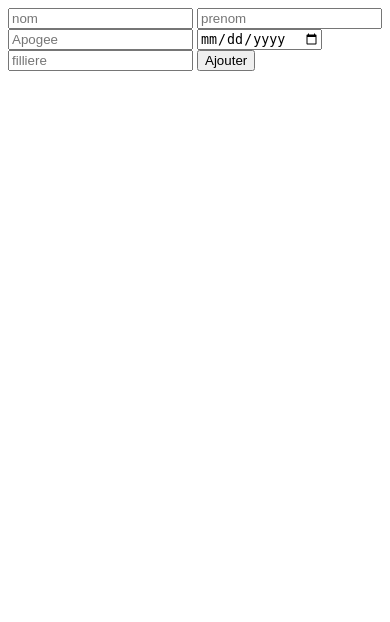
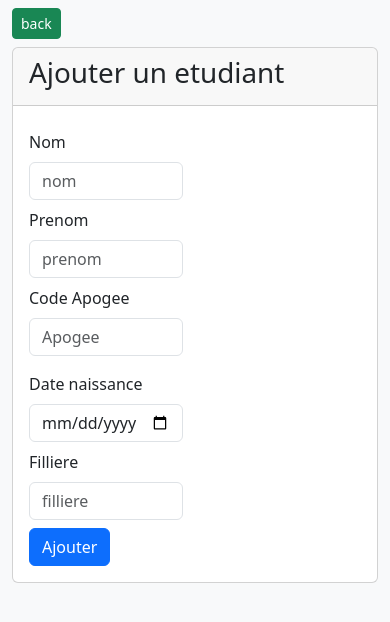
Before and after one commit to Anass-NB/Modules-libres-ESTFBS, a PHP site: page /ajout_etudiant.php in a window 390 px wide. Shown: the top 622 px of the page. Run offline with PHP 8.4, Linux system fonts and the light colour scheme.

```diff
--- a/ajout_etudiant.php
+++ b/ajout_etudiant.php
@@ -1,23 +1,12 @@
-<form method="post">
-  <input type="text" placeholder="nom" name="nom">
-  <input type="text" placeholder="prenom" name="prenom">
-  <input type="text" placeholder="Apogee" name="apogee">
-  <input type="date" placeholder="Date naissance" name="date_naissance">
-  <input type="text" placeholder="filliere" name="filiere">
-  <input type="submit" value="Ajouter" name="submit">
-
-</form>
-
-
 <?php
 
 if (isset($_POST["submit"])) {
   include "connexion.php";
-  $nom = $_POST["nom"] ;
-  $prenom = $_POST["prenom"] ;
-  $apogee = $_POST["apogee"] ;
-  $date_naissance = $_POST["date_naissance"] ;
-  $filiere = $_POST["filiere"] ;
+  $nom = $_POST["nom"];
+  $prenom = $_POST["prenom"];
+  $apogee = $_POST["apogee"];
+  $date_naissance = $_POST["date_naissance"];
+  $filiere = $_POST["filiere"];
   $statut = 1;
   $sql = "INSERT INTO `etudiant`  (nom, prenom, apogee,date_naissance,filiere,statut) VALUES (:nom, :prenom, :apogee,:date_naissance,:filiere,:statut)";
   $query = $db_con->prepare($sql);
@@ -32,3 +21,64 @@ if (isset($_POST["submit"])) {
   header("Location: gestion.php");
 }
 ?>
+<!DOCTYPE html>
+<html lang="en">
+
+<head>
+  <meta charset="UTF-8">
+  <meta http-equiv="X-UA-Compatible" content="IE=edge">
+  <meta name="viewport" content="width=device-width, initial-scale=1.0">
+  <link href="https://cdn.jsdelivr.net/npm/bootstrap@5.3.0-alpha3/dist/css/bootstrap.min.css" rel="stylesheet" integrity="sha384-KK94CHFLLe+nY2dmCWGMq91rCGa5gtU4mk92HdvYe+M/SXH301p5ILy+dN9+nJOZ" crossorigin="anonymous">
+  <title>Ajouter un etudiant</title>
+</head>
+
+<body class="bg-light">
+  <div class="container">
+    <a href="gestion.php" class="btn btn-sm btn-success my-2">back</a>
+
+    <div class="card">
+      <div class="card-header">
+        <h1>Ajouter un etudiant</h1>
+
+      </div>
+      <div class="card-body">
+        <form method="post">
+          <div class="row">
+            <div class="col-6">
+              <div class="my-2">
+                <label class="form-label">Nom</label>
+                <input class="form-control" type="text" placeholder="nom" name="nom">
+              </div>
+              <div class="my-2">
+                <label class="form-label">Prenom</label>
+                <input class="form-control" type="text" placeholder="prenom" name="prenom">
+              </div>
+              <div class="my-2">
+                <label class="form-label">Code Apogee</label>
+                <input class="form-control" type="text" placeholder="Apogee" name="apogee">
+              </div>
+            </div>
+          </div>
+          <div class="row">
+            <div class="col-6">
+              <div class="my-2">
+                <label class="form-label">Date naissance</label>
+                <input class="form-control" type="date" placeholder="Date naissance" name="date_naissance">
+              </div>
+              <div class="my-2">
+                <label class="form-label">Filliere</label>
+                <input class="form-control" type="text" placeholder="filliere" name="filiere">
+              </div>
+            </div>
+          </div>
+          <input type="submit" class="btn btn-primary" value="Ajouter" name="submit">
+
+
+        </form>
+
+      </div>
+    </div>
+  </div>
+</body>
+
+</html>
--- a/index.php
+++ b/index.php
@@ -1,6 +1,11 @@
 <?php
 include "connexion.php";
+
 session_start();
+if(@$_SESSION['connect_admin']){
+  header('Location: gestion.php');
+
+}
 if (@$_SESSION['connect'] == true) {
   header('Location: myspace.php');
 }
```
Also changed, not shown: gestion.php (+87 -1 lines).
